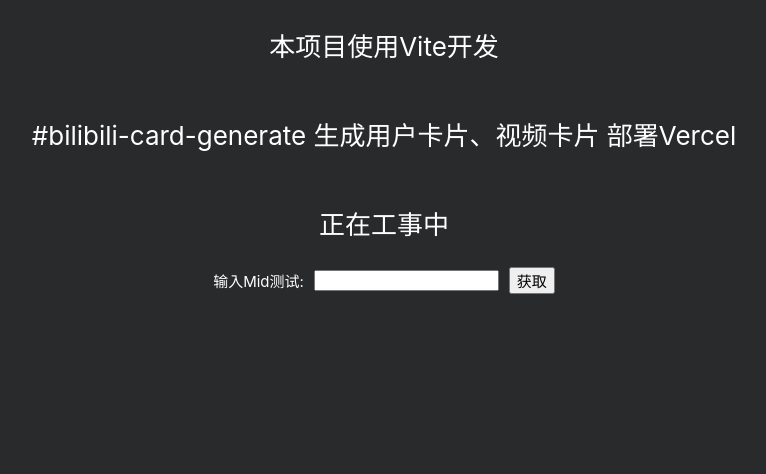
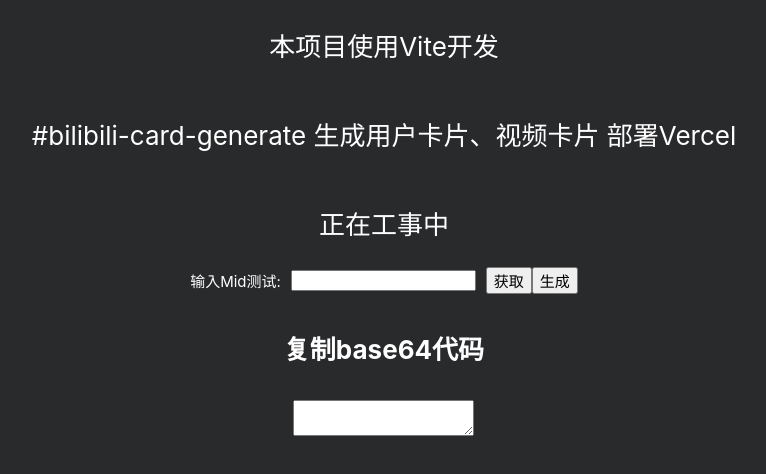
Before and after one commit to Luncode/bilibili-card-generate, a React (Vite) app: page / in a window 1280 px wide. Shown: the top 474 px of the page, without its empty margins (256-1022 px from the left). Built offline with nearby package versions, Linux system fonts and the light colour scheme.

Commit message:
添加html2canvas插件 生成base64图片

```diff
--- a/package.json
+++ b/package.json
@@ -8,6 +8,7 @@
     "preview": "vite preview"
   },
   "dependencies": {
+    "html2canvas": "^1.4.1",
     "react": "^18.0.0",
     "react-dom": "^18.0.0"
   },
--- a/src/App.css
+++ b/src/App.css
@@ -28,10 +28,10 @@
   width: 100px;
   border-radius: 50%;
   border: 2px solid rgb(241, 97, 174);
-  margin: 10px 0;
+  margin: 10px;
   position: absolute;
   top: -35px;
-  left: -20px;
+  /* left: -20px; */
 }
 .user_link {
   position: absolute;
@@ -78,7 +78,7 @@
   position: relative;
 }
 .userName {
-  margin-left: 100px;
+  margin-left: 130px;
 }
 .bigvip {
   width: 30px;
--- a/src/App.tsx
+++ b/src/App.tsx
@@ -1,3 +1,4 @@
+import html2canvas from "html2canvas";
 import { useEffect, useState } from "react";
 import "./App.css";
 import UserCard from "./components/userCard";
@@ -5,12 +6,22 @@
 
 function App() {
   const [userInfo, setUserInfo] = useState<IBILIBILI_USER_INFO>();
-  const [MidNumber, setMidNumber] = useState<string>('');
+  const [MidNumber, setMidNumber] = useState<string>("");
+  const [loadImages,setLoadImages] = useState("");
   const getUserInfo = () => {
-    if(!MidNumber) return
+    if (!MidNumber) return;
     fetch("/bilibili/x/space/acc/info?mid=" + MidNumber).then(async (res) => {
       setUserInfo((await res.json()) as IBILIBILI_USER_INFO);
       // console.log(userInfo?.data);
+    });
+  };
+  const loadImage = () => {
+    new html2canvas(document.getElementById("card"), {
+      useCORS: true,
+      allowTaint: true,
+    }).then((canvas: any) => {
+      setLoadImages(canvas.toDataURL())
+      console.log(canvas.toDataURL());
     });
   };
   // useEffect(()=>{
@@ -34,10 +45,22 @@
             }}
           />
           <button onClick={getUserInfo}>获取</button>
+          <button onClick={loadImage}>生成</button>
         </div>
-        {userInfo && (
-         <UserCard userInfo={userInfo}/>
-        )}
+        <div id="card">{userInfo && <UserCard userInfo={userInfo} />}</div>
+        <div>
+          <h4>复制base64代码</h4>
+          <textarea value={loadImages}/>
+        </div>
+        {
+          loadImages && (
+            <>
+              图片预览效果
+              <img src={loadImages} alt="" />
+            </>
+          )
+        }
+
       </header>
     </div>
   );
```
Also changed, not shown: 1 other file (tests, documents, lock files or other folders).
